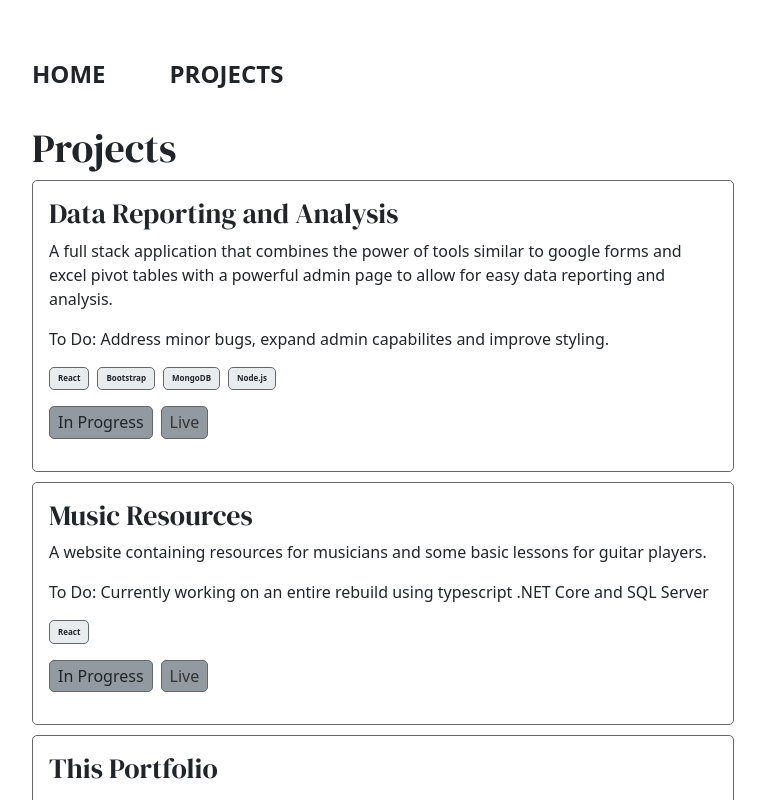
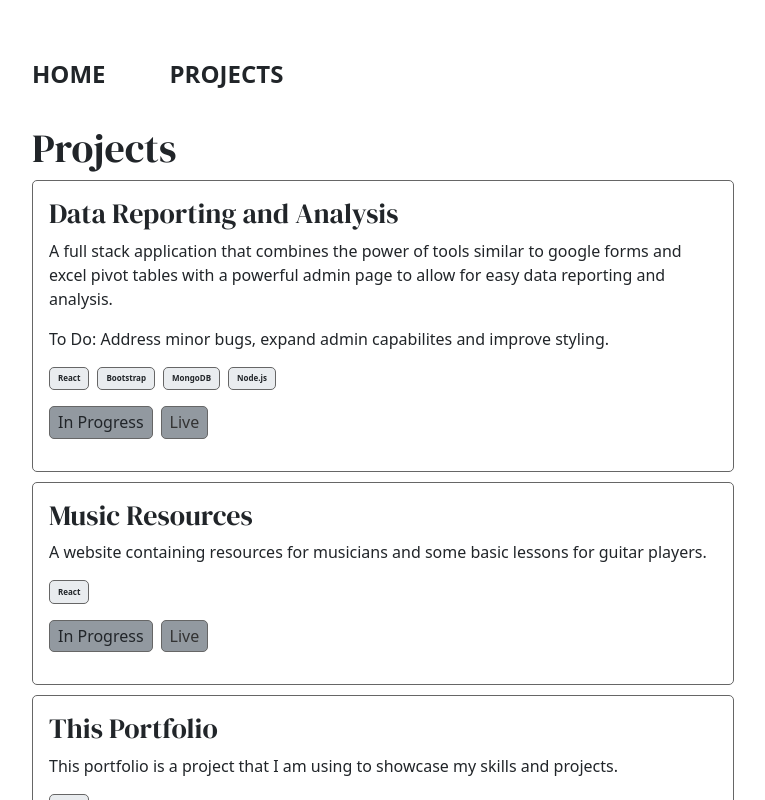
Before and after one commit to CalvinGaiennie/portfolio-vite, a React (Vite) app: page /projects in a window 1280 px wide. Shown: the top 800 px of the page, without its empty margins (257-1022 px from the left). Built offline with nearby package versions, Linux system fonts and the light colour scheme.

Commit message:
updated music project

```diff
--- a/src/pages/Projects.jsx
+++ b/src/pages/Projects.jsx
@@ -27,13 +27,10 @@ function Projects() {
           description={
             "A website containing resources for musicians and some basic lessons for guitar players."
           }
-          link={"https://cgmusicv2.netlify.app/"}
+          link={"https://cgmusic.netlify.app/"}
           status={"In Progress"}
           hostingStatus={"Live"}
           techStack={["React"]}
-          todo={
-            "Currently working on an entire rebuild using typescript .NET Core and SQL Server"
-          }
           // img={projectImage}
         />
         {/* <ProjectCard
```
